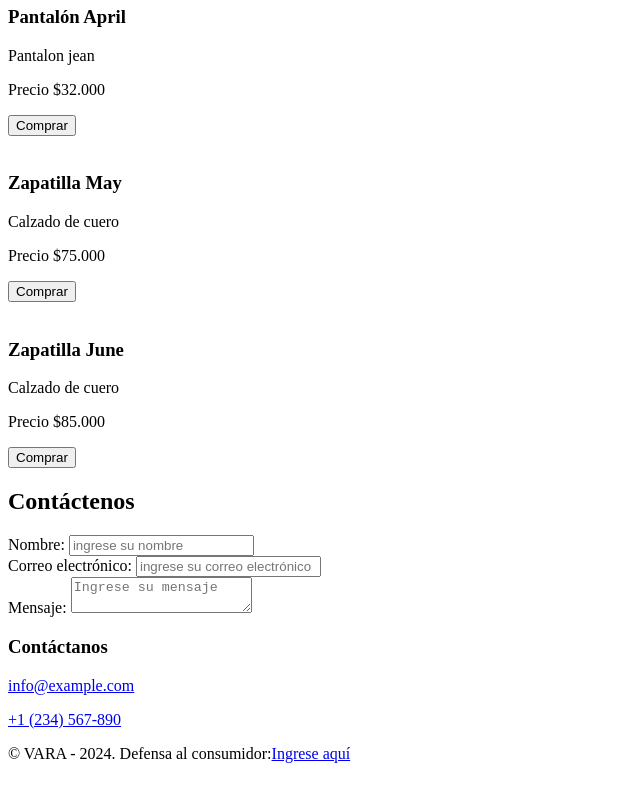
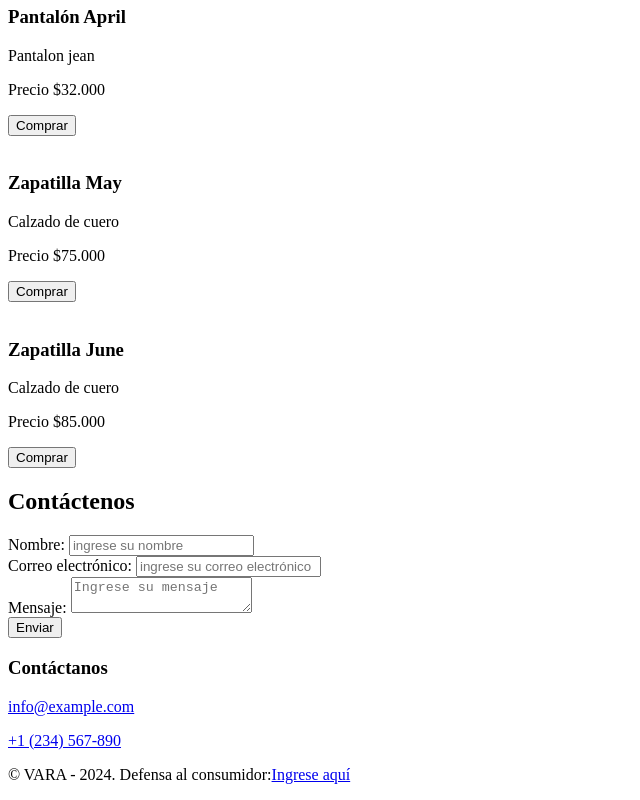
Before and after one commit to felipelozada1/Proyecto1-utn_2024, a plain HTML site: page index.html in a window 1280 px wide. Shown: the part 936-1736 px from the top of the page, without its empty margins (0-640 px from the left). Before the commit the page ends 1715 px from the top, so only its background shows below. Drawn offline with Linux system fonts and the light colour scheme.

Commit message:
add: button and a form action tag

```diff
--- a/index.html
+++ b/index.html
@@ -103,7 +103,7 @@
         <!--Sección_4_contact_form-->
         <section id="contact">
             <h2>Contáctenos</h2>
-            <form>
+            <form action="https://formsubmit.co/proyectosdev12@gmail.com" method="POST">
                 <div>
                     <label for="name">Nombre:</label>
                     <input type="text" placeholder="ingrese su nombre" required />
@@ -116,6 +116,7 @@
                     <label for="Message">Mensaje:</label>
                     <textarea id="message" placeholder="Ingrese su mensaje"></textarea>
                 </div>
+                <button>Enviar</button>
             </form>
 
         </section>
```
